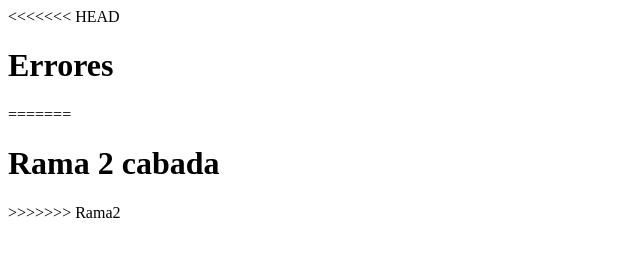
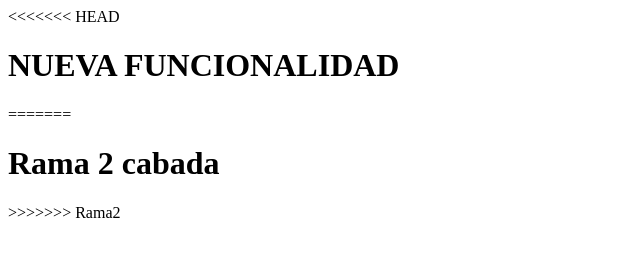
Before and after one commit to Pepitusmaxi/Practica3, a plain HTML site: page index.html in a window 1280 px wide. Shown: the whole page, without its empty margins (0-640 px from the left). Drawn offline with Linux system fonts and the light colour scheme.

Commit message:
Nueva funcionlidad

```diff
--- a/index.html
+++ b/index.html
@@ -8,7 +8,7 @@
 </head>
 <body>
 <<<<<<< HEAD
-    <h1>Errores</h1>
+    <h1>NUEVA FUNCIONALIDAD</h1>
 =======
     <h1> Rama 2 cabada</h1>
 >>>>>>> Rama2
```
